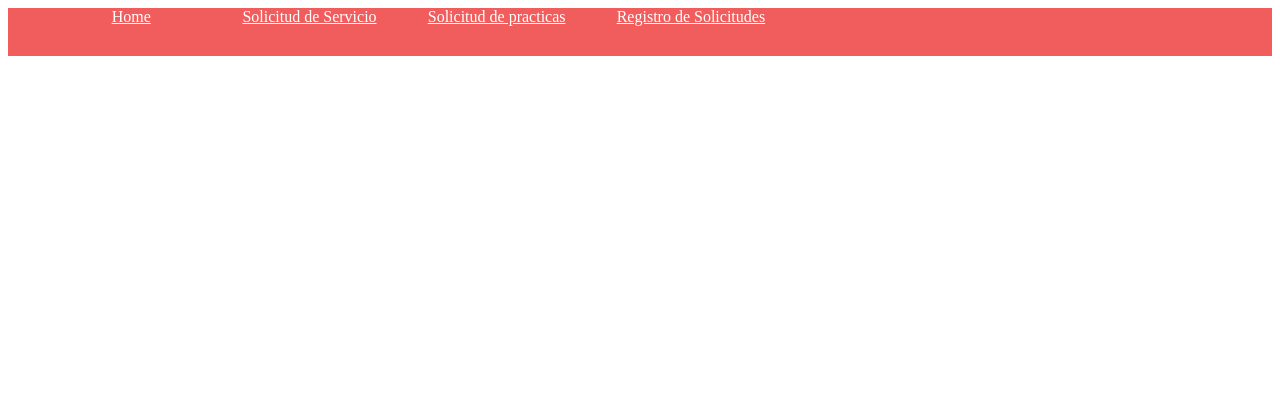
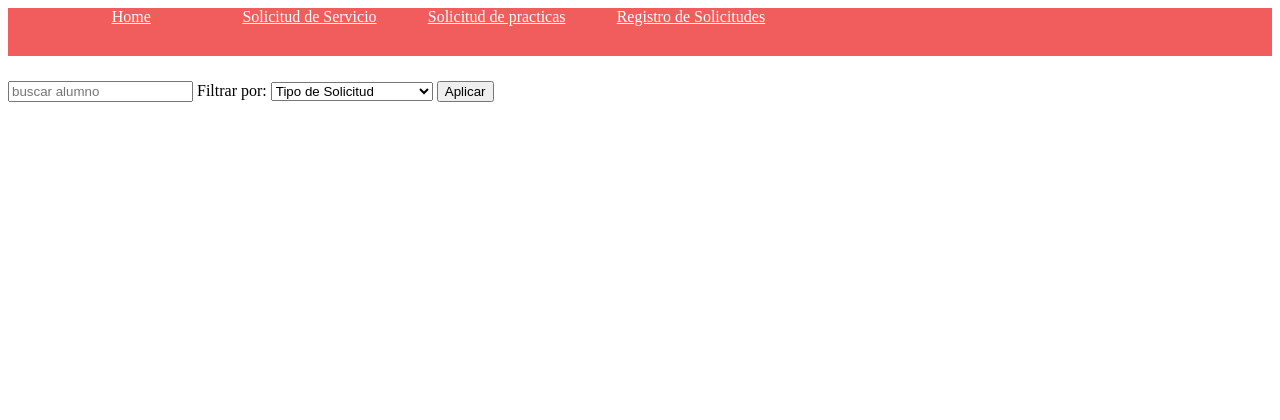
Before and after one commit to levi0125/PP, a Flask app: page /solicitudes in a window 1280 px wide. Shown: the top 420 px of the page. Before the commit the page ends 56 px from the top, so only its background shows below. Run offline with Flask 3, Linux system fonts and the light colour scheme; data comes from the database, SQL or seed files in the repository; data that the repository does not hold is empty.

Commit message:
pequeño estilo a la ventana de lista de solicitudes

```diff
--- a/app.py
+++ b/app.py
@@ -274,6 +274,8 @@ def solicitarPP():
     cx.close()
     return render_template("solicitudPP.html",mensaje=msj,datos=datos,abrirDicc=busquedaEnDicc,selects=selects,direccion="solicitudPracticas")
 
+def claseCSS(texto):
+    return texto.replace(" ","_")
 @app.route("/solicitudes")
 def listarSolicitudes():
     cx=conectarBD()
@@ -282,11 +284,11 @@ def listarSolicitudes():
 FROM solicitud s
     LEFT JOIN solicitante ste ON ste.id_solicitante = s.id_solicitante
     LEFT JOIN tipoSolicitud t on t.id_tipo=s.tipo_solicitud
-order by apellido_paterno""")
+order by s.fecha_registro desc, s.id_solicitud""")
     solicitudes=cx.getFetch()
 
     cx.close()
-    return render_template("solicitudes.html",solicitudes=solicitudes)
+    return render_template("solicitudes.html",solicitudes=solicitudes,hacerClase=claseCSS)
 
 @app.route("/solicitud:<int:id>")
 def obtener_solicitud(id):
--- /dev/null
+++ b/static/css/solicitudes.css
@@ -0,0 +1,19 @@
+#controladores{
+    margin-top: 2%;
+    margin-bottom: 2%;
+}
+#contenedor-solicitudes{
+    height: 90dvh;
+    /* height: 50vh; */
+    overflow: scroll;
+    overflow-x: hidden;
+}
+.solicitud{
+    border: 2px solid black;
+}
+.Practicas_Profesionales{
+    background-color: rgb(154, 154, 154);
+}
+.Servicio_Social{
+    background-color: rgb(114, 100, 100);
+}
--- a/templates/layout.html
+++ b/templates/layout.html
@@ -4,6 +4,7 @@
     <meta charset="UTF-8">
     <meta name="viewport" content="width=device-width, initial-scale=1.0">
     <link rel="stylesheet" href="/static/css/navbar.css">
+    <link rel="stylesheet" href="/static/css/solicitudes.css">
 </head>
 <body>
     {% include 'navbar.html' %}
--- a/templates/solicitudes.html
+++ b/templates/solicitudes.html
@@ -2,9 +2,19 @@
 
 {% block content %}
 
-<div id="contenedir-solicitudes">
+<div id="controladores">
+    <input type="text" placeholder="buscar alumno">
+    <label for="">Filtrar por:</label>
+    <select name="" id="">
+        <option disabled selected>Tipo de Solicitud</option>
+        <option>Servicio Social</option>
+        <option>Practicas Profesionales</option>
+    </select>
+    <button>Aplicar</button>
+</div>
+<div id="contenedor-solicitudes">
     {% for solicitud in solicitudes %}
-        <section class="solicitud" id="{{solicitud.0}}">
+        <section class="solicitud {{ hacerClase(solicitud.5) }}" id="{{solicitud.0}}">
             <div>{{solicitud}}</div>
             <div class="nombre" >Alumno: {{solicitud.3}}{{solicitud.2}}{{solicitud.1}}</div>
             <div class="no_control" >NO. Control:{{solicitud.4}}</div>
```
Also changed, not shown: templates/layoutSolicitudes.html (+8 -2 lines).
